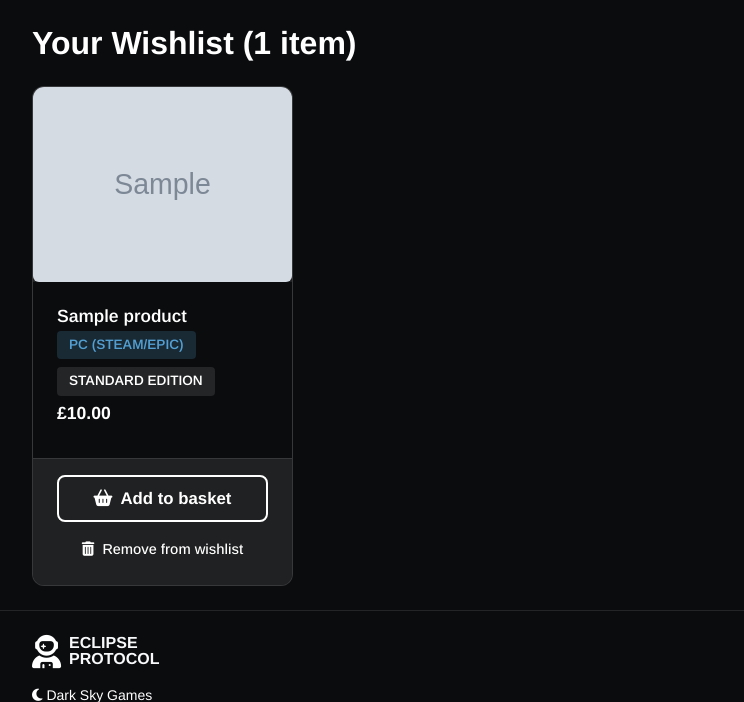
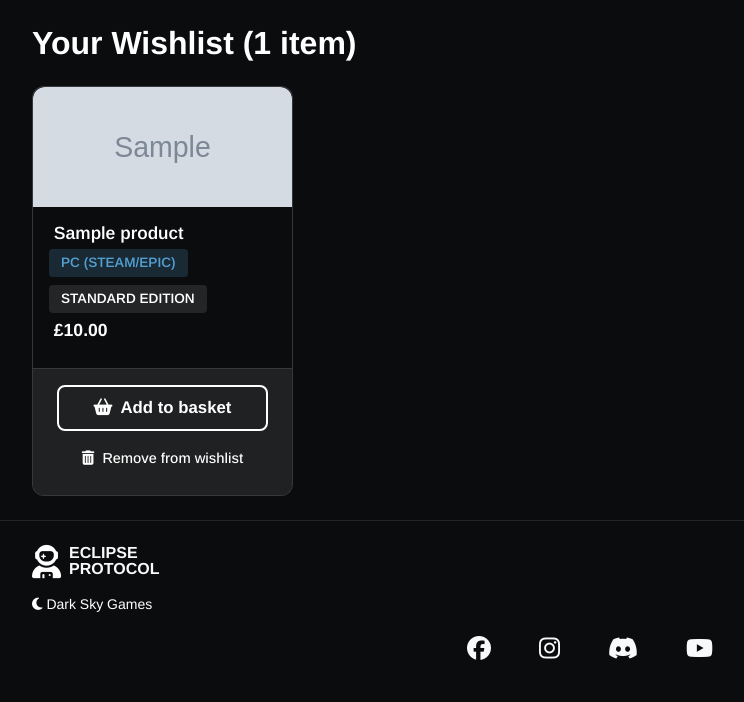
Before and after one commit to Seren-Hughes/eclipse_protocol, a Django app: page /wishlist/ in a window 1280 px wide. Shown: the part 115-817 px from the top of the page, without its empty margins (50-794 px from the left). Run offline with Django 5.2, Linux system fonts and the light colour scheme; a user stored in the database is signed in; tables that the repository leaves empty hold one stand-in row (values such as "Sample post"); grey boxes marked "Sample" are stand-in pictures; some libraries are stand-ins or nearby versions.

Commit message:
add: improve wishlist card styles for layout and consistency

```diff
--- a/static/css/products.css
+++ b/static/css/products.css
@@ -422,25 +422,28 @@
 .wishlist-card .card-body {
     background-color: var(--color-background);
     color: var(--color-text);
-    padding: 1.5rem;
+    padding-top: 1rem;
 }
 
 .wishlist-card .card-title {
     color: var(--color-text);
     font-size: 1.1rem;
     font-weight: 600;
+    margin-left: 0.3rem;
 }
 
 .wishlist-card .wishlist-credits {
     color: var(--color-accent);
     font-size: 0.9rem;
     font-weight: 500;
+    margin-left: 0.3rem;
 }
 
 .wishlist-card .wishlist-price {
     color: var(--color-text);
     font-size: 1.1rem;
     font-weight: 700;
+    margin-left: 0.3rem;
 }
 
 .wishlist-card .card-footer {
@@ -468,17 +471,38 @@
 /* Wishlist image styling */
 .wishlist-image {
     background-color: var(--color-background);
-    border-radius: 8px;
+    border-radius: 12px 12px 0 0;
     width: 100%;
+    height: 120px;
+    overflow: hidden;
+    display: flex;
+    align-items: center;
+    justify-content: center;
+    position: relative;
+    margin-bottom: 0 !important;
+    padding: 0;
 }
 
 .wishlist-image img {
-    border-radius: 6px;
+    width: 100%;
+    height: 100%;
+    object-fit: cover;
+    object-position: center;
+    border-radius: 0;
+}
+
+.wishlist-fallback-icon {
+    display: flex;
+    align-items: center;
+    justify-content: center;
+    width: 100%;
+    height: 100%;
 }
 
 .wishlist-image .fa-coins {
     color: var(--color-accent);
     opacity: 0.8;
+    font-size: 4rem;
 }
 
 /* Wishlist page title */
```
